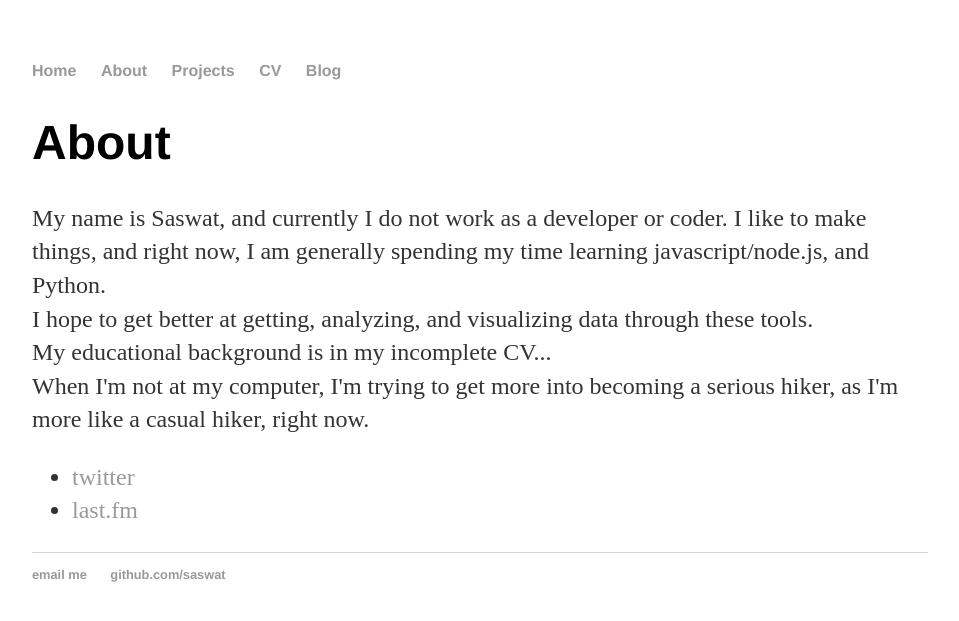
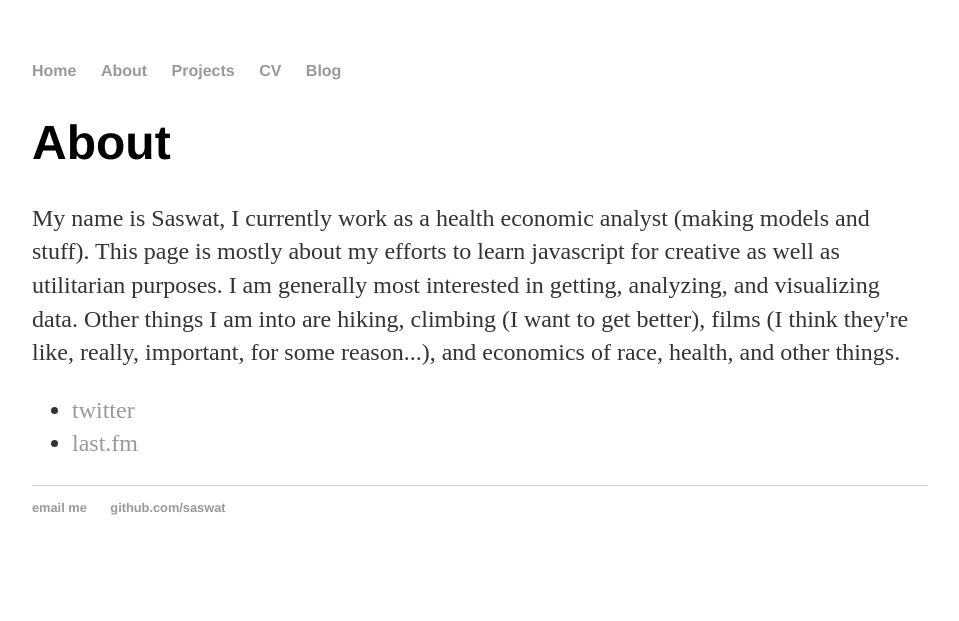
Before and after one commit to saswat/saswat.github.io, a Jekyll site: the page built from about/index.html, in a window 1280 px wide. Shown: the top 621 px of the page, without its empty margins (160-1119 px from the left). Built offline with Jekyll 4.4.1, drawn with Linux system fonts in a browser that asks for light colours.

Commit message:
Update index.html

```diff
--- a/about/index.html
+++ b/about/index.html
@@ -5,12 +5,8 @@ title: About Saswat
 
 		<div class="about">
 			<h1>About</h1>
-			<p>My name is Saswat, and currently I do not work as a developer or coder.
-				I like to make things, and right now, I am generally spending my time learning javascript/node.js, and Python. <br>
-				I hope to get better at getting, analyzing, and visualizing data through these tools. <br>
-				My educational background is in my incomplete CV... <br>
-				When I'm not at my computer, I'm trying to get more into becoming a serious hiker, as I'm more like a casual hiker, right now.
-			</p>
+			<p>My name is Saswat, I currently work as a health economic analyst (making models and stuff). This page is mostly about my efforts to learn javascript for creative as well as utilitarian purposes. I am generally most interested in getting, analyzing, and visualizing data.
+				Other things I am into are hiking, climbing (I want to get better), films (I think they're like, really, important, for some reason...), and economics of race, health, and other things.
 
 			<ul class="contacts">
 				<li><a href="www.twitter.com/sas_wat">twitter</a></li>
```
